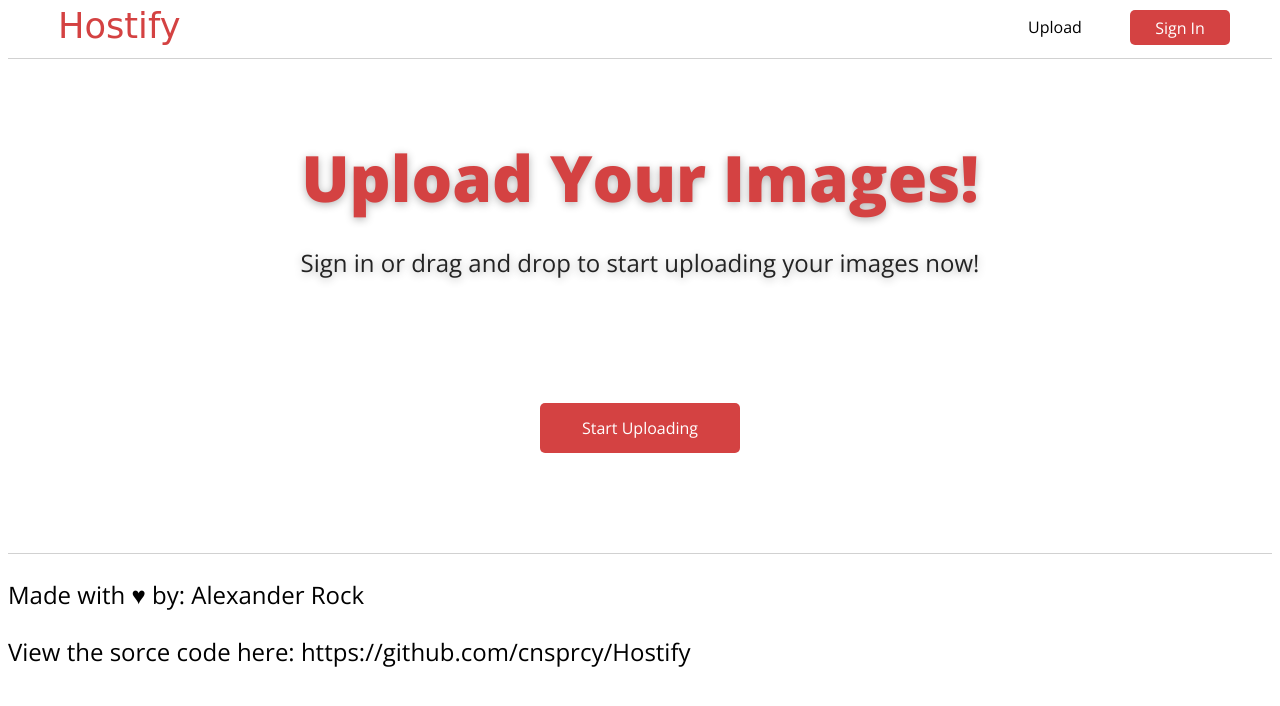
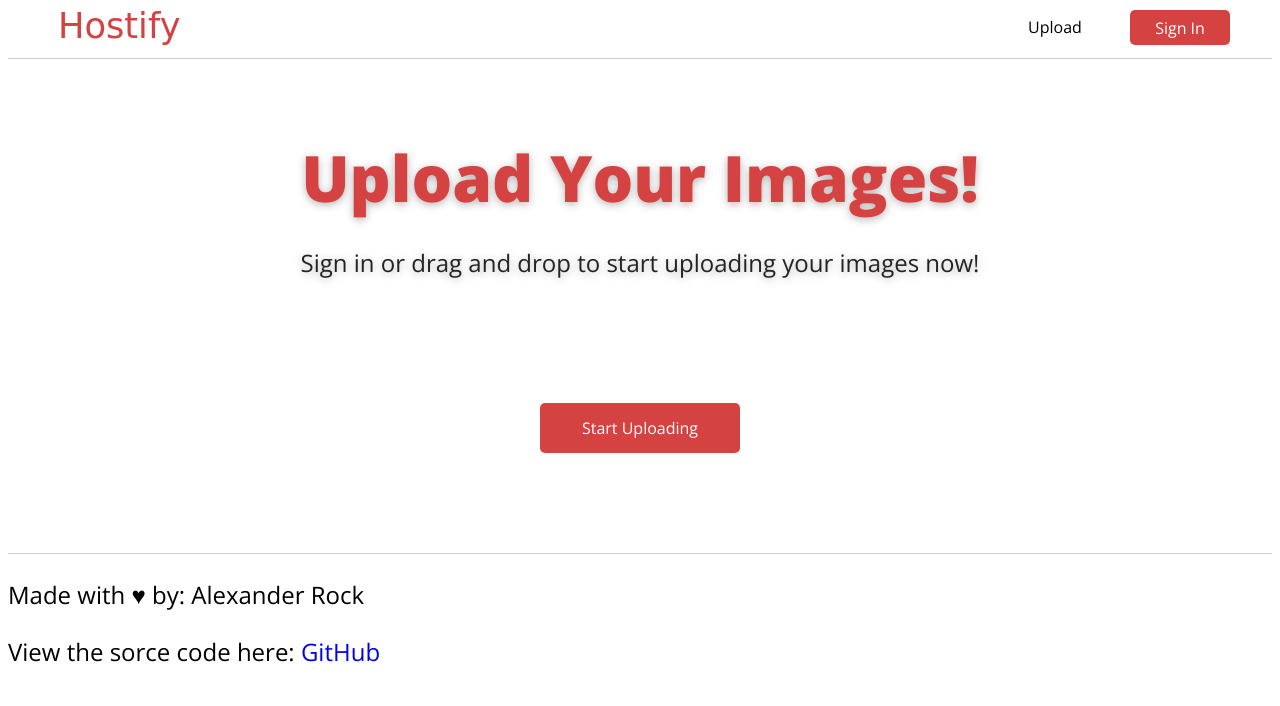
Before and after one commit to cnsprcy/Hostify, a plain HTML site: page index.html in a window 1280 px wide. Drawn offline with nearby package versions, Linux system fonts and the light colour scheme; a web font is replaced by a local one.

Commit message:
Update index.html

```diff
--- a/index.html
+++ b/index.html
@@ -26,7 +26,7 @@
 	</main>
     	<footer>
 		<p>Made with &hearts; by: Alexander Rock</p>
-		<p>View the sorce code here: https://github.com/cnsprcy/Hostify</p>
+		<p>View the sorce code here: <a href="https://github.com/cnsprcy/Hostify">GitHub</a></p>
     	</footer>
 </body>
 </html>
```
